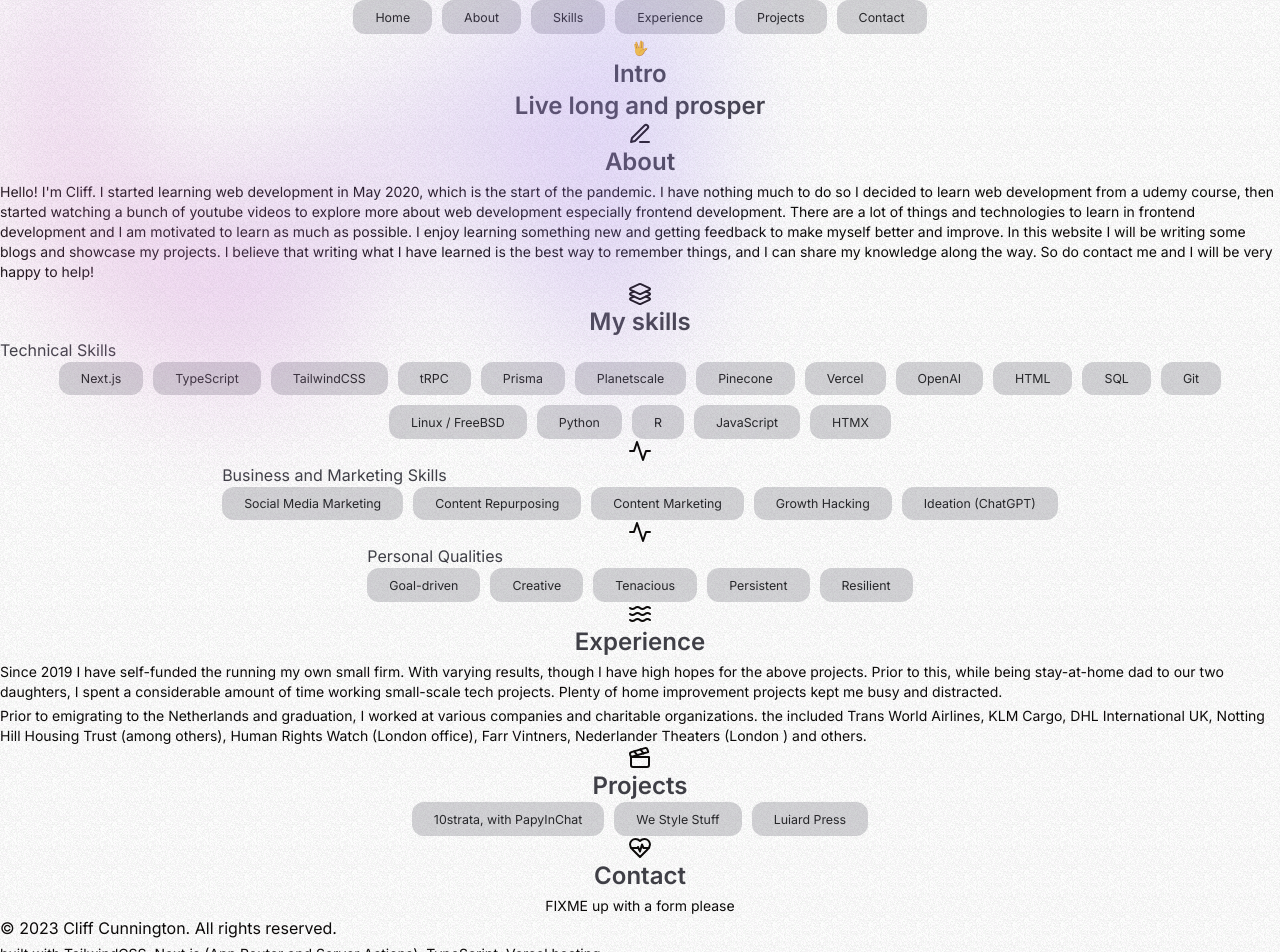
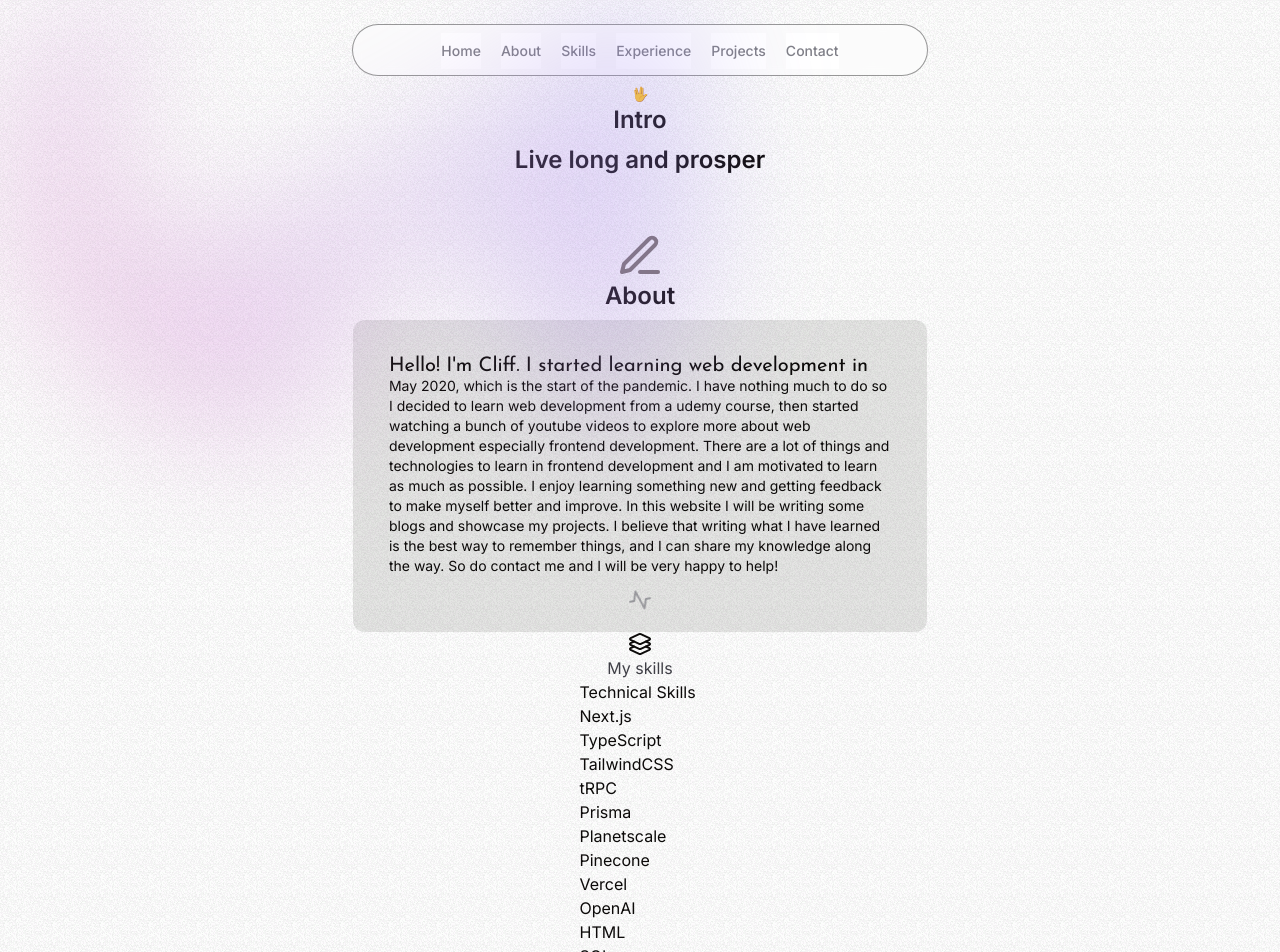
Before and after one commit to cliffrc/a.cliffrc.nl, a Next.js app: page / in a window 1280 px wide. Shown: the top 952 px of the page. Built offline with nearby package versions, Linux system fonts and the light colour scheme.

Commit message:
Refactor to remove utility classes from globals.css

```diff
--- a/src/app/globals.css
+++ b/src/app/globals.css
@@ -49,50 +49,21 @@
     --ring: 24 5.7% 82.9%;
   }
 
-  body {
-    @apply bg-white text-foreground;
-  }
-
   section {
     @apply flex flex-col items-center;
-  }
-  h1,
-  h2,
-  h3,
-  h4,
-  h5 {
-    @apply text-zinc-700;
   }
 
   h1 {
     @apply text-2xl;
   }
-  h2 {
-    @apply text-center text-2xl font-semibold;
-  }
-  h3 {
-    @apply mb-2 text-center text-lg;
-  }
-  .divIcon {
-    @apply h-12 w-12 text-muted-foreground;
-  }
   .divIcon2 {
     @apply my-3 h-6 w-6 -rotate-[10deg] text-4xl font-semibold text-zinc-600/50  dark:text-white/60;
-  }
-  .pill-box {
-    @apply my-2 max-w-md items-center rounded-xl bg-foreground/10 px-4 pb-6 pt-2.5 text-center text-lg;
   }
   p {
     @apply mt-1 text-sm;
   }
   small {
     @apply text-xs;
-  }
-  ul {
-    @apply flex  flex-wrap justify-center gap-2.5 text-sm;
-  }
-  li {
-    @apply rounded-xl bg-zinc-500/30 px-[1.375rem]  pb-1.5 pt-[0.475rem] text-[0.775rem] text-zinc-800;
   }
 }
 
--- a/src/app/layout.tsx
+++ b/src/app/layout.tsx
@@ -42,7 +42,13 @@ export default function RootLayout({
 }) {
   return (
     <html lang="en" className="light  min-h-[5000px] font-sans antialiased">
-      <body className={cn("grainy", inter.className, josefin.variable)}>
+      <body
+        className={cn(
+          "grainy bg-white text-foreground",
+          inter.className,
+          josefin.variable,
+        )}
+      >
         <Navbar />
         {children}
         <Footer />
--- a/src/components/About.tsx
+++ b/src/components/About.tsx
@@ -1,25 +1,29 @@
 import React from "react";
-import { PenLine } from "lucide-react";
+import { ActivityIcon, PenLine } from "lucide-react";
 import SectionHeader from "./SectionHeader";
 
 const About = () => {
   return (
-    <section className="" id="about">
-      <PenLine className="" />
-      <SectionHeader>About</SectionHeader>
-      <p className="">
-        Hello! I'm Cliff. I started learning web development in May 2020, which
-        is the start of the pandemic. I have nothing much to do so I decided to
-        learn web development from a udemy course, then started watching a bunch
-        of youtube videos to explore more about web development especially
-        frontend development. There are a lot of things and technologies to
-        learn in frontend development and I am motivated to learn as much as
-        possible. I enjoy learning something new and getting feedback to make
-        myself better and improve. In this website I will be writing some blogs
-        and showcase my projects. I believe that writing what I have learned is
-        the best way to remember things, and I can share my knowledge along the
-        way. So do contact me and I will be very happy to help!
-      </p>
+    <section className="mt-12 flex flex-col items-center" id="about">
+      <PenLine className="h-12 w-12 text-muted-foreground" />
+      <h2 className="text-2xl font-semibold">About</h2>
+      <div className="mt-2 max-w-prose rounded-xl bg-foreground/10 px-9 pb-2 pt-8 text-sm">
+        <p className="first">
+          Hello! I'm Cliff. I started learning web development in May 2020,
+          which is the start of the pandemic. I have nothing much to do so I
+          decided to learn web development from a udemy course, then started
+          watching a bunch of youtube videos to explore more about web
+          development especially frontend development. There are a lot of things
+          and technologies to learn in frontend development and I am motivated
+          to learn as much as possible. I enjoy learning something new and
+          getting feedback to make myself better and improve. In this website I
+          will be writing some blogs and showcase my projects. I believe that
+          writing what I have learned is the best way to remember things, and I
+          can share my knowledge along the way. So do contact me and I will be
+          very happy to help!
+        </p>
+        <ActivityIcon className="divIcon2 mx-auto" />
+      </div>
     </section>
   );
 };
--- a/src/components/Contact.tsx
+++ b/src/components/Contact.tsx
@@ -4,9 +4,9 @@ import SectionHeader from "./SectionHeader";
 
 const Contact = () => {
   return (
-    <section className="" id="contact">
-      <HeartPulse className="" />
-      <SectionHeader>Contact</SectionHeader>
+    <section className="mt-12 flex flex-col items-center" id="contact">
+      <HeartPulse className="h-12 w-12 text-muted-foreground" />
+      <h2 className="mb-2 text-2xl font-semibold">Contact</h2>
       <p>FIXME up with a form please</p>
     </section>
   );
--- a/src/components/Experience.tsx
+++ b/src/components/Experience.tsx
@@ -1,14 +1,14 @@
 import React from "react";
-import { Waves } from "lucide-react";
+import { ActivityIcon, Waves } from "lucide-react";
 import SectionHeader from "./SectionHeader";
 
 const Experience = () => {
   return (
-    <section className="" id="experience">
-      <Waves className="" />
-      <SectionHeader>Experience</SectionHeader>
-      <div className="">
-        <p>
+    <section className="mt-12 flex flex-col items-center" id="experience">
+      <Waves className="h-12 w-12 text-muted-foreground" />
+      <h2 className="mb-2 text-2xl font-semibold">Experience</h2>
+      <div className="mt-2 max-w-prose rounded-xl bg-foreground/10 px-9 pb-2 pt-8 text-sm">
+        <p className="first">
           Since 2019 I have self-funded the running my own small firm. With
           varying results, though I have high hopes for the above projects.
           Prior to this, while being stay-at-home dad to our two daughters, I
@@ -22,6 +22,7 @@ const Experience = () => {
           Trust (among others), Human Rights Watch (London office), Farr
           Vintners, Nederlander Theaters (London ) and others.
         </p>
+        <ActivityIcon className="divIcon2 mx-auto" />
       </div>
     </section>
   );
--- a/src/components/Footer.tsx
+++ b/src/components/Footer.tsx
@@ -5,23 +5,23 @@ import { ActivityIcon, Instagram, Twitter, Youtube } from "lucide-react";
 
 const Footer = () => {
   return (
-    <footer className="">
+    <footer className="mx-8 mt-20 rounded-lg bg-destructive/10 px-10 py-4">
       <div className="">
-        <div className="">
+        <p className="small-caps text-xs">
           &copy; {lightFormat(new Date(), "yyyy")} {metadata.creator}. All
           rights reserved.
-        </div>
-        <p className="">
+        </p>
+        <small className="">
           {/** Add this to metadata in layout and use metadata object to pull in code. Do same with date*/}
           built with TailwindCSS, Next.js (App Router and Server Actions),
           TypeScript, Vercel hosting
-        </p>
+        </small>
       </div>
       {/** FIX formatting here */}
 
-      <div className="">
-        <ActivityIcon className="" />
-        <ul className="">
+      <div className="flex flex-col items-center pb-4">
+        <ActivityIcon className="divIcon2" />
+        <ul className="flex flex-row justify-center gap-3">
           <li className="">
             <a href="https://instgram.com/cliffrcNL">
               <Instagram />
--- a/src/components/Intro.tsx
+++ b/src/components/Intro.tsx
@@ -1,14 +1,11 @@
-import React from "react";
-import SectionHeader from "./SectionHeader";
-
 const Intro = () => {
   return (
-    <section className="" id="home">
+    <section className="mt-20 flex flex-col items-center" id="home">
       <p className="">
         <span className="">🖖</span>
       </p>
-      <SectionHeader>Intro</SectionHeader>
-      <h2 className="">Live long and prosper</h2>
+      <h2 className="mb-2 text-2xl font-semibold">Intro</h2>
+      <h2 className="mb-2 text-2xl font-semibold">Live long and prosper</h2>
     </section>
   );
 };
--- a/src/components/Navbar.tsx
+++ b/src/components/Navbar.tsx
@@ -5,13 +5,21 @@ import { cn } from "@/lib/utils";
 
 const Navbar = () => {
   return (
-    <header className="">
-      <div className=""></div>
-      <nav className="">
-        <ul className="">
+    <header className="z-[999] mt-16 sm:mt-10">
+      <div className="fixed left-1/2 top-0 h-[3.25rem] w-full -translate-x-1/2 rounded-none border border-black/40 bg-white/50 backdrop-blur-sm sm:top-6 sm:h-[3.25rem] sm:w-[36rem] sm:rounded-full"></div>
+      <nav className="fixed left-1/2 top-[0.15rem] flex h-12 -translate-x-1/2 py-2 sm:top-[1.7rem] sm:py-0">
+        <ul className="flex w-[20rem] flex-wrap items-center justify-center gap-1 text-sm font-medium text-zinc-500/90 sm:w-[22rem] sm:flex-nowrap sm:gap-5">
           {navLinks.map((navlink) => (
-            <li key={navlink.hash} className="">
-              <Link className={cn("f")} href={navlink.hash}>
+            <li
+              key={navlink.hash}
+              className="relative flex h-3/4 items-center justify-center bg-background"
+            >
+              <Link
+                className={cn(
+                  "dark:hover:gray-300 flex w-full items-center transition hover:text-zinc-950 dark:text-zinc-500",
+                )}
+                href={navlink.hash}
+              >
                 {navlink.name}
               </Link>
             </li>
--- a/src/components/SectionHeader.tsx
+++ b/src/components/SectionHeader.tsx
@@ -5,11 +5,7 @@ type SectionHeadingProps = {
 };
 
 const SectionHeader = ({ children }: SectionHeadingProps) => {
-  return (
-    <>
-      <h2 className="">{children}</h2>
-    </>
-  );
+  return <h2 className="text-zinc-700">{children}</h2>;
 };
 
 export default SectionHeader;
```
